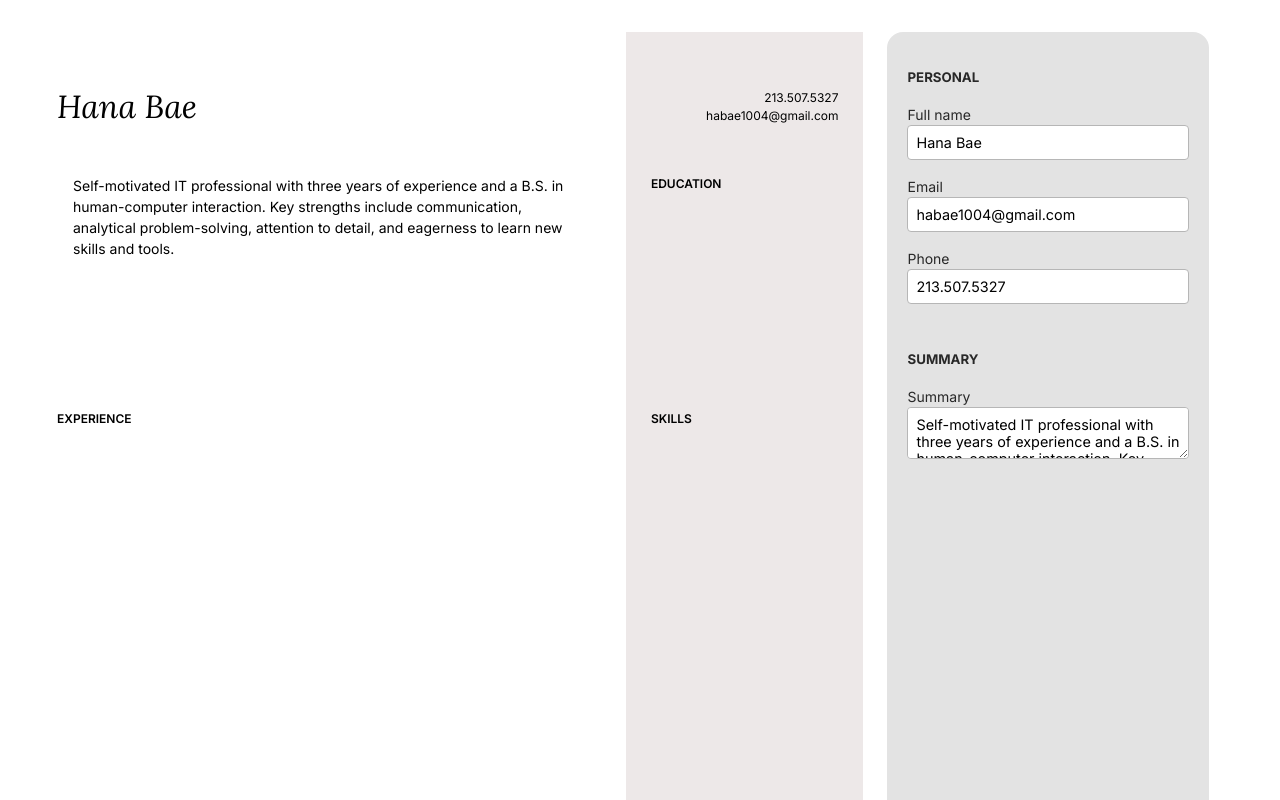
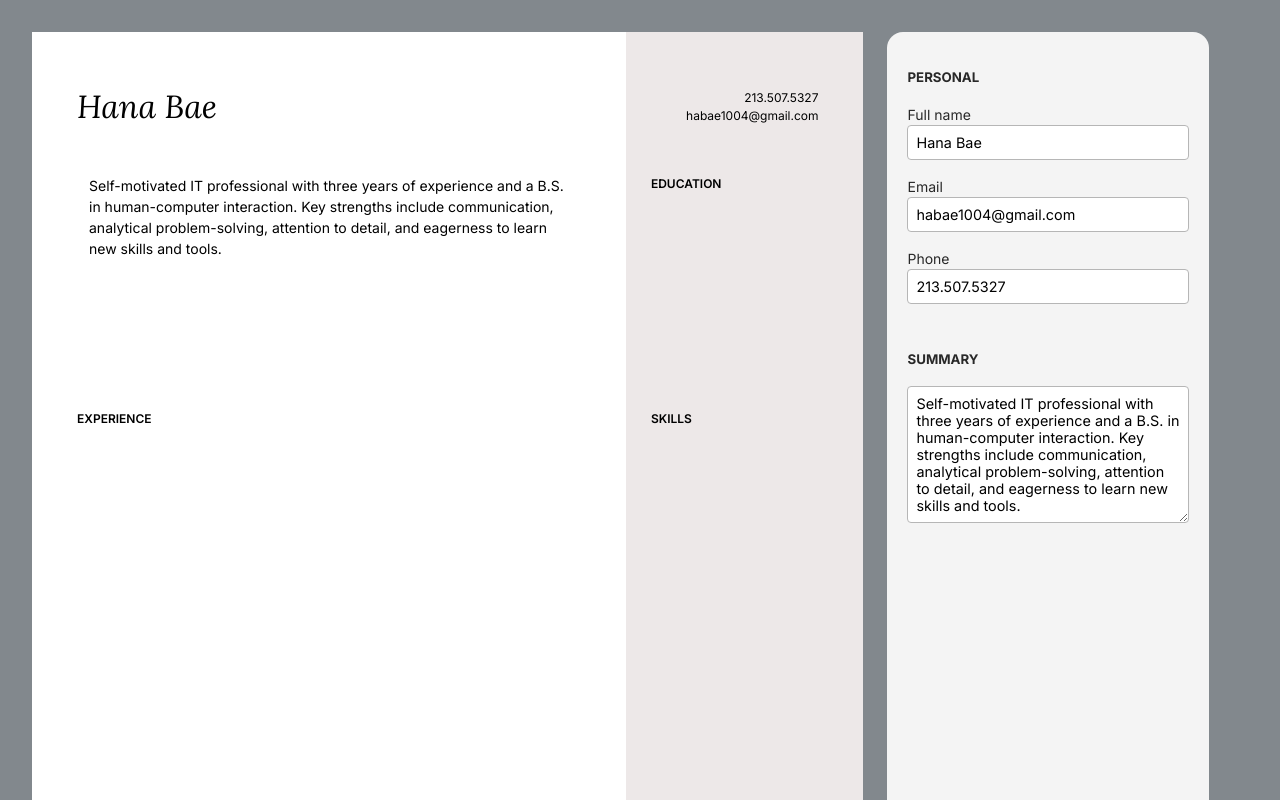
Before and after one commit to hambycookie/cv-application, a React app: page / in a window 1280 px wide. Shown: the top 800 px of the page. Built offline with nearby package versions, Linux system fonts and the light colour scheme; the HTML template or start-up script is replaced by a standard one.

Commit message:
cosmetic tweaks

```diff
--- a/src/components/InputGroup.jsx
+++ b/src/components/InputGroup.jsx
@@ -20,6 +20,7 @@ function InputGroup({
           data-key={dataKey}
           value={value}
           onChange={onChange}
+          rows="7"
         ></textarea>
       ) : (
         <input
--- a/src/components/Personal/SummaryForm.jsx
+++ b/src/components/Personal/SummaryForm.jsx
@@ -5,7 +5,6 @@ function SummaryForm({ onChange, summary }) {
     <div className="form-inputs">
       <InputGroup
         type="textarea"
-        label="Summary"
         id="summary"
         placeholder="Enter a summary or objective"
         value={summary}
--- a/src/components/Resume.jsx
+++ b/src/components/Resume.jsx
@@ -2,7 +2,7 @@ import "../styles/Resume.css"
 
 function Resume({ personalInfo, summary }) {
   return (
-    <section className="resume-container">
+    <section className="resume-paper">
       <div className="resume">
         <h1 className="name main-part">{personalInfo.fullName}</h1>
         <div className="contact-section side-part">
--- a/src/index.css
+++ b/src/index.css
@@ -2,16 +2,17 @@
   font-family: Inter, system-ui, Avenir, Helvetica, Arial, sans-serif;
   line-height: 1.5;
   font-weight: 400;
-
-  color-scheme: light dark;
-  color: rgba(255, 255, 255, 0.87);
-  background-color: #242424;
 
   font-synthesis: none;
   text-rendering: optimizeLegibility;
   -webkit-font-smoothing: antialiased;
   -moz-osx-font-smoothing: grayscale;
   -webkit-text-size-adjust: 100%;
+}
+
+body {
+  color: rgb(40, 40, 40);
+  background-color:rgb(130, 136, 141);
 }
 
 a {
--- a/src/styles/App.css
+++ b/src/styles/App.css
@@ -1,7 +1,6 @@
 #root {
   max-width: 1280px;
   padding: 2rem;
-  color: rgb(40, 40, 40);
 }
 
 .app {
@@ -16,7 +15,7 @@
   min-width: 25%;
   max-width: 40%;
   padding: 20px;
-  background-color: rgb(227, 227, 227);
+  background-color: rgb(244, 244, 244);
   border-radius: 16px;
   display: flex;
   flex-direction: column;
--- a/src/styles/Resume.css
+++ b/src/styles/Resume.css
@@ -1,8 +1,9 @@
 @import url('https://fonts.googleapis.com/css2?family=Inter:wght@400;600;700&family=Lora:ital,wght@1,400;1,500&display=swap');
 
-.resume-container {
+.resume-paper {
   width: 22cm;
   height: 28cm;
+  background-color: white;
 }
 
 .resume {
@@ -18,6 +19,7 @@
 .main-part {
   background-color: white;
   padding: 25px;
+  margin-left: 20px;
 }
 
 .side-part {
@@ -25,13 +27,18 @@
   padding: 25px;
 }
 
+.side-part > * {
+  margin-right: 20px;
+}
+
 .name {
   font-family: 'Lora', serif;
   font-weight: normal;
   font-style: italic;
   font-size: 32px;
-  margin: 0;
   align-self: end;
+  margin-top: 0;
+  margin-bottom: 0;
 }
 
 .contact-section {
@@ -62,5 +69,5 @@
 }
 
 .section-content-indent {
-  margin: 0 16px;
+  margin: 0 32px;
 }
```
